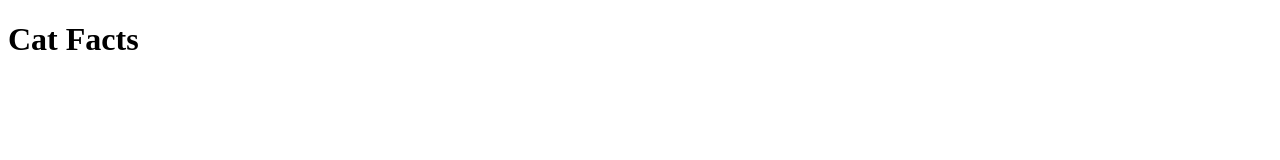
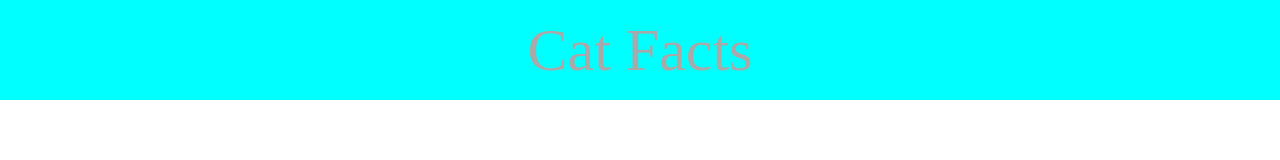
Before and after one commit to jonathanjwatson/cat-facts, a plain HTML site: page index.html in a window 1280 px wide. Drawn offline with Linux system fonts and the light colour scheme.

Commit message:
added header, reset css, style css

```diff
--- a/index.html
+++ b/index.html
@@ -6,9 +6,13 @@
         <title>Cat Facts!</title>
         <meta name="description" content="">
         <meta name="viewport" content="width=device-width, initial-scale=1">
-        <link rel="stylesheet" href="">
+        <link rel="stylesheet" href="reset.css">
+        <link rel="stylesheet" href="style.css">
     </head>
     <body>
-        <h1>Cat Facts</h1>
+        <header>
+            <h1 class="header">Cat Facts</h1>
+        </header>
+
     </body>
 </html>
--- /dev/null
+++ b/reset.css
@@ -0,0 +1,48 @@
+/* http://meyerweb.com/eric/tools/css/reset/
+   v2.0 | 20110126
+   License: none (public domain)
+*/
+
+html, body, div, span, applet, object, iframe,
+h1, h2, h3, h4, h5, h6, p, blockquote, pre,
+a, abbr, acronym, address, big, cite, code,
+del, dfn, em, img, ins, kbd, q, s, samp,
+small, strike, strong, sub, sup, tt, var,
+b, u, i, center,
+dl, dt, dd, ol, ul, li,
+fieldset, form, label, legend,
+table, caption, tbody, tfoot, thead, tr, th, td,
+article, aside, canvas, details, embed,
+figure, figcaption, footer, header, hgroup,
+menu, nav, output, ruby, section, summary,
+time, mark, audio, video {
+	margin: 0;
+	padding: 0;
+	border: 0;
+	font-size: 100%;
+	font: inherit;
+	vertical-align: baseline;
+}
+/* HTML5 display-role reset for older browsers */
+article, aside, details, figcaption, figure,
+footer, header, hgroup, menu, nav, section {
+	display: block;
+}
+body {
+	line-height: 1;
+}
+ol, ul {
+	list-style: none;
+}
+blockquote, q {
+	quotes: none;
+}
+blockquote:before, blockquote:after,
+q:before, q:after {
+	content: '';
+	content: none;
+}
+table {
+	border-collapse: collapse;
+	border-spacing: 0;
+}
--- /dev/null
+++ b/style.css
@@ -0,0 +1,27 @@
+h1 {
+  font-size: 60px;
+}
+
+h2 {
+  font-size: 48px;
+}
+
+h3 {
+  font-size: 36px;
+}
+
+p {
+  font-size: 18px;
+}
+
+header {
+  width: 100%;
+  background: aqua;
+}
+
+.header {
+  padding-top: 20px;
+  padding-bottom: 20px;
+  color: darkgray;
+  text-align: center;
+}
```
